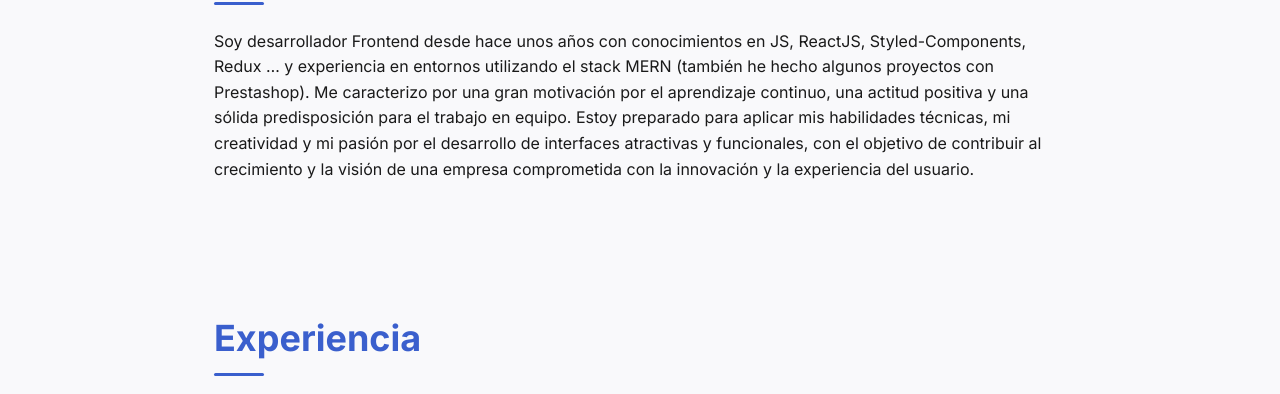
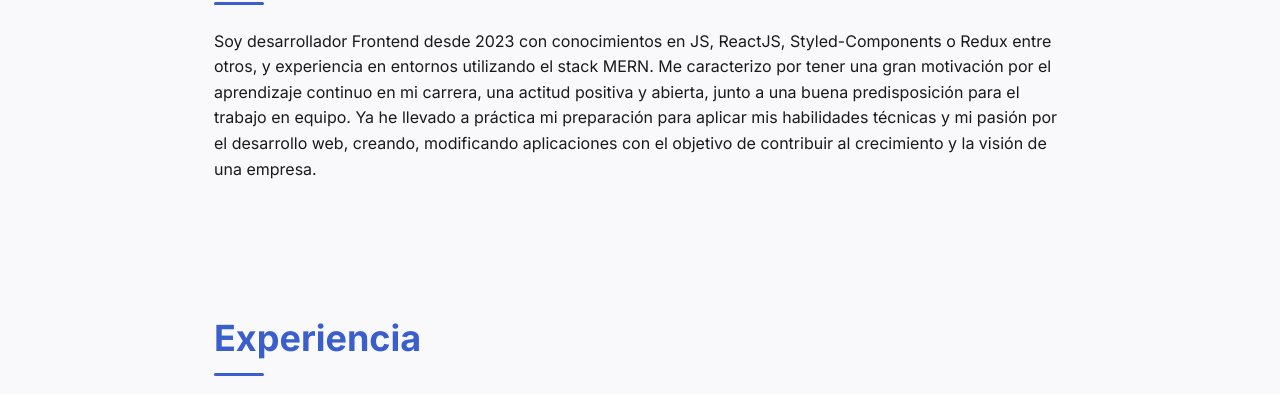
Before and after one commit to PabloSanchezCamara/PabloSanchezCamara.github.io, a plain HTML site: page index.html in a window 1280 px wide. Shown: the part 406-800 px from the top of the page. Drawn offline with Linux system fonts and the light colour scheme.

Commit message:
(feat) Change about me

```diff
--- a/index.html
+++ b/index.html
@@ -31,7 +31,7 @@
       <section id="about">
         <h2>Sobre mí</h2>
         <p>
-            Soy desarrollador Frontend desde hace unos años con conocimientos en JS, ReactJS, Styled-Components, Redux … y experiencia en entornos utilizando el stack MERN (también he hecho algunos proyectos con Prestashop). Me caracterizo por una gran motivación por el aprendizaje continuo, una actitud positiva y una sólida predisposición para el trabajo en equipo. Estoy preparado para aplicar mis habilidades técnicas, mi creatividad y mi pasión por el desarrollo de interfaces atractivas y funcionales, con el objetivo de contribuir al crecimiento y la visión de una empresa comprometida con la innovación y la experiencia del usuario.
+            Soy desarrollador Frontend desde 2023 con conocimientos en JS, ReactJS, Styled-Components o Redux entre otros, y experiencia en entornos utilizando el stack MERN. Me caracterizo por tener una gran motivación por el aprendizaje continuo en mi carrera, una actitud positiva y abierta, junto a una buena predisposición para el trabajo en equipo. Ya he llevado a práctica mi preparación para aplicar mis habilidades técnicas y mi pasión por el desarrollo web, creando, modificando aplicaciones con el objetivo de contribuir al crecimiento y la visión de una empresa.
         </p>
       </section>
 
```
